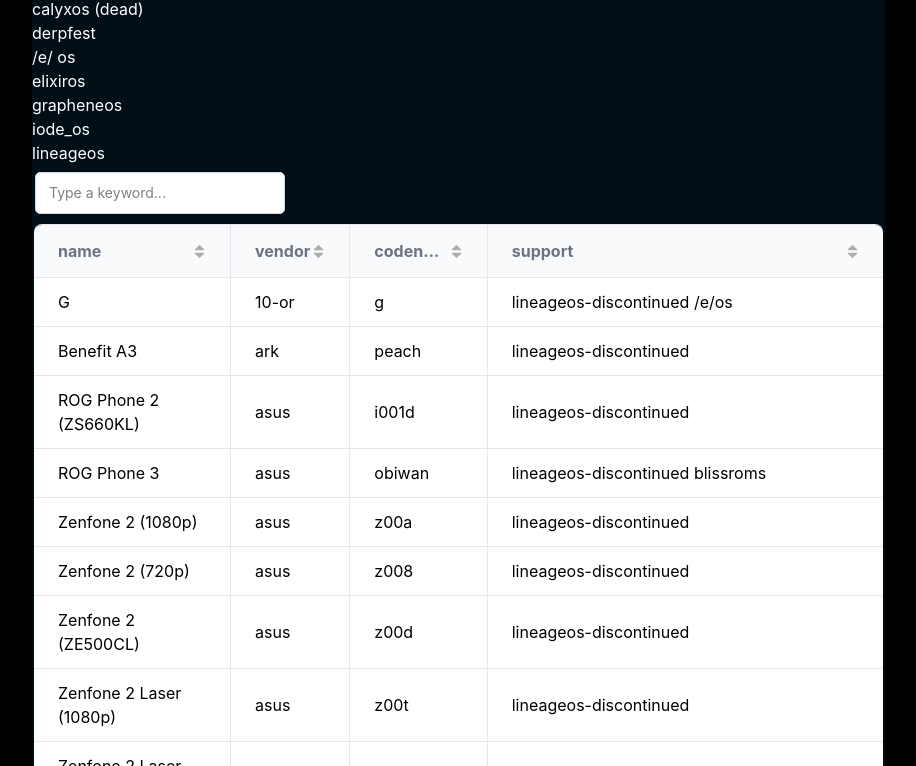
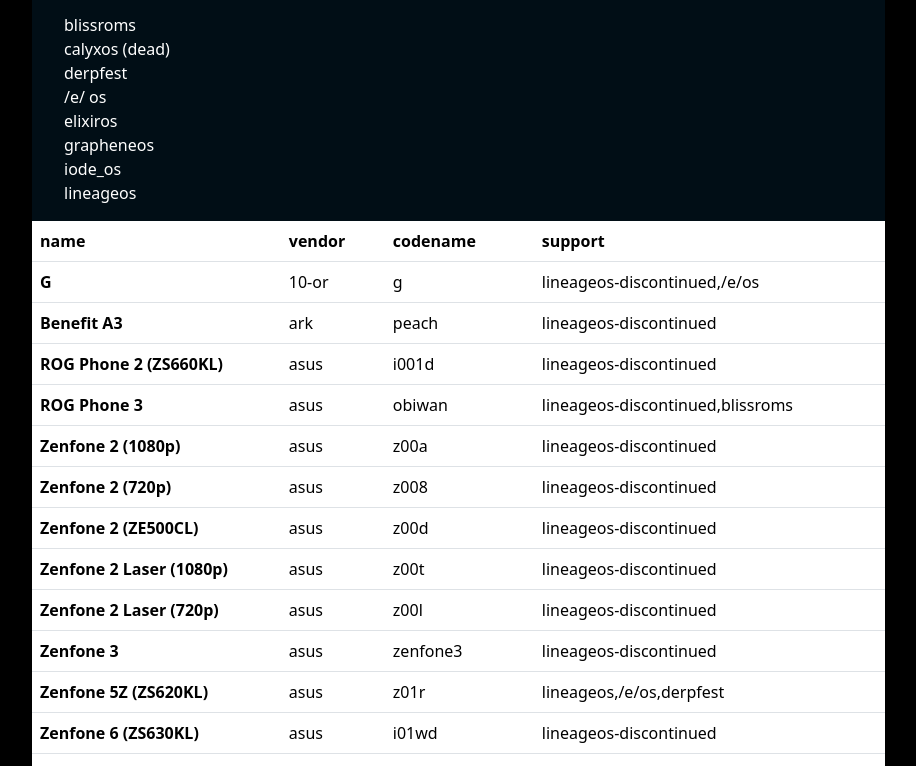
Before and after one commit to hideyosh1/custom-rom-lookup, a website built with Parcel: page src/index.html in a window 1280 px wide. Shown: the part 171-937 px from the top of the page, without its empty margins (48-964 px from the left). Built offline with nearby package versions, Linux system fonts and the light colour scheme.

Commit message:
get rid of weird stuff

```diff
--- a/src/index.html
+++ b/src/index.html
@@ -28,7 +28,17 @@
         <li>lineageos</li>
       </ul>
 
-      <div id="phonetable"></div>
+      <table id="datatable" class="table">
+        <thead>
+          <tr>
+            <th>name</th>
+            <th>vendor</th>
+            <th>codename</th>
+            <th>support</th>
+          </tr>
+        </thead>
+        <tbody></tbody>
+      </table>
     </main>
     <script src="script/script.ts" type="module"></script>
   </body>
--- a/src/script/script.ts
+++ b/src/script/script.ts
@@ -1,37 +1,17 @@
 import phones from "../../data.json";
-import { Grid } from "gridjs";
-import "gridjs/dist/theme/mermaid.css";
+import "../../node_modules/bootstrap/dist/js/bootstrap.bundle.min.js";
+import "../../node_modules/bootstrap/dist/css/bootstrap.min.css";
 
-// console.log(phones);
-//
-//
-let data: any = [];
 for (const [key, value] of Object.entries(phones)) {
   let element = document.createElement("tr");
   element.id = key;
 
-  let phone = [
-    value.name,
-    value.vendor,
-    value.codename,
-    value.support.join(", ").trim().replace(/,/g, "\n"),
-  ];
+  element.innerHTML = `
+  <th>${value.name}</th>
+  <td>${value.vendor}</td>
+  <td>${key}</td>
+  <td>${value.support}</td>
+  `;
 
-  data.push(phone);
-
-  console.log(key);
+  document.querySelector("tbody")?.appendChild(element);
 }
-
-new Grid({
-  columns: ["name", "vendor", "codename", "support"],
-  data: data,
-  sort: true,
-  pagination: {
-    limit: 20,
-    summary: false,
-  },
-  search: true,
-  style: {
-    table: {},
-  },
-}).render(document.querySelector("#phonetable")!);
```
Also changed, not shown: package.json (+1 -6 lines), 2 other files.
